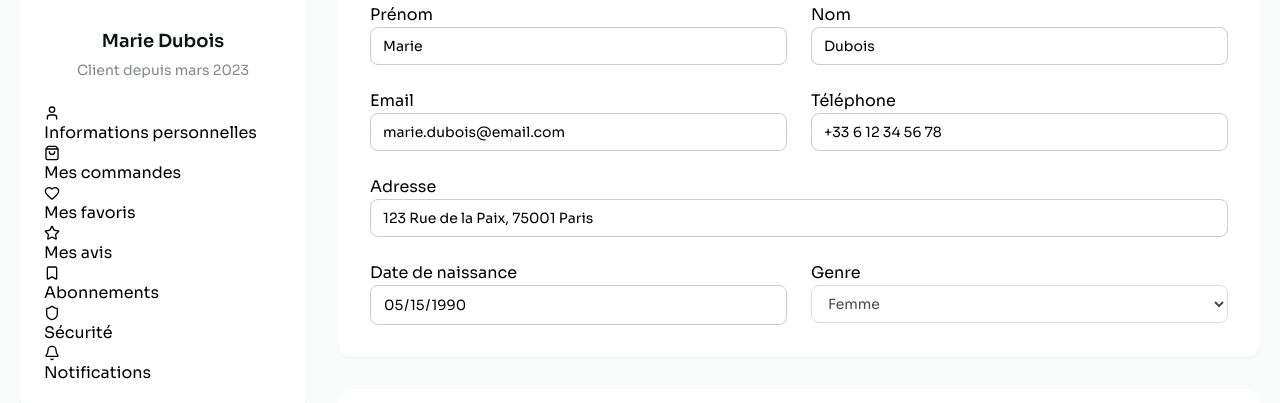
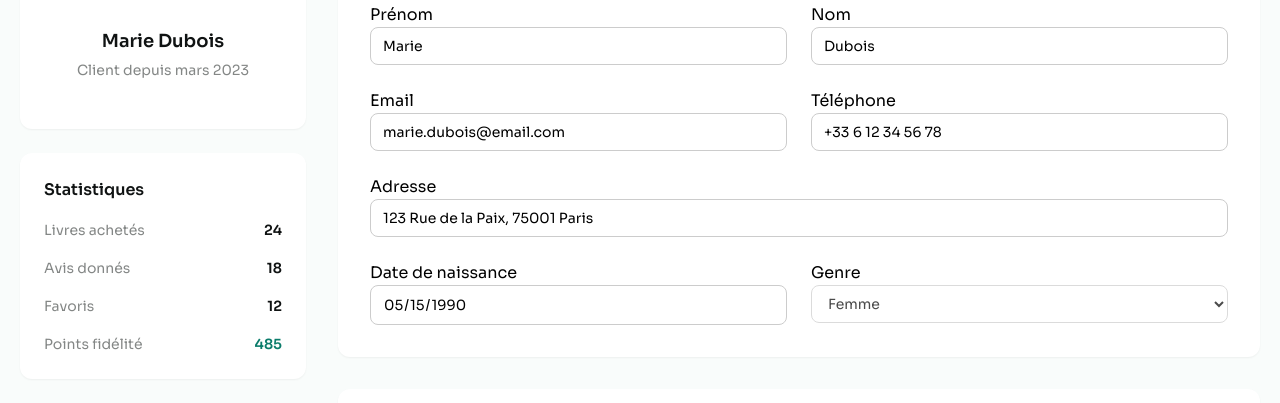
Before and after one commit to sovmulax/Ui-template-librairie, a website: page pages/client/profil-client.html in a window 1280 px wide. Shown: the part 397-800 px from the top of the page. Drawn offline with nearby package versions, Linux system fonts and the light colour scheme; files that its build step writes are made by us from their sources.

Commit message:
refactor: supprimer le menu de navigation et le bouton d'ajout d'adresse dans la page de profil client

```diff
--- a/pages/client/profil-client.html
+++ b/pages/client/profil-client.html
@@ -144,38 +144,6 @@
                             <h3 class="text-p2 font-semibold text-dark-900 mb-1">Marie Dubois</h3>
                             <p class="text-p4 text-dark-500">Client depuis mars 2023</p>
                         </div>
-
-                        <!-- Navigation Menu -->
-                        <nav class="space-y-2">
-                            <a href="#profile-info" class="profile-nav-link active">
-                                <i data-lucide="user" class="w-4 h-4"></i>
-                                Informations personnelles
-                            </a>
-                            <a href="#orders" class="profile-nav-link">
-                                <i data-lucide="shopping-bag" class="w-4 h-4"></i>
-                                Mes commandes
-                            </a>
-                            <a href="favoris.html" class="profile-nav-link">
-                                <i data-lucide="heart" class="w-4 h-4"></i>
-                                Mes favoris
-                            </a>
-                            <a href="#reviews" class="profile-nav-link">
-                                <i data-lucide="star" class="w-4 h-4"></i>
-                                Mes avis
-                            </a>
-                            <a href="#subscriptions" class="profile-nav-link">
-                                <i data-lucide="bookmark" class="w-4 h-4"></i>
-                                Abonnements
-                            </a>
-                            <a href="#security" class="profile-nav-link">
-                                <i data-lucide="shield" class="w-4 h-4"></i>
-                                Sécurité
-                            </a>
-                            <a href="#notifications" class="profile-nav-link">
-                                <i data-lucide="bell" class="w-4 h-4"></i>
-                                Notifications
-                            </a>
-                        </nav>
                     </div>
 
                     <!-- Quick Stats -->
@@ -267,10 +235,6 @@
                         <div class="bg-white rounded-xl p-8 shadow-sm">
                             <div class="flex items-center justify-between mb-6">
                                 <h3 class="text-h4 text-dark-900">Carnet d'adresses</h3>
-                                <button class="btn-md btn-outline-primary">
-                                    <i data-lucide="plus" class="w-4 h-4"></i>
-                                    Ajouter une adresse
-                                </button>
                             </div>
 
                             <div class="grid grid-cols-1 md:grid-cols-2 gap-4">
```
